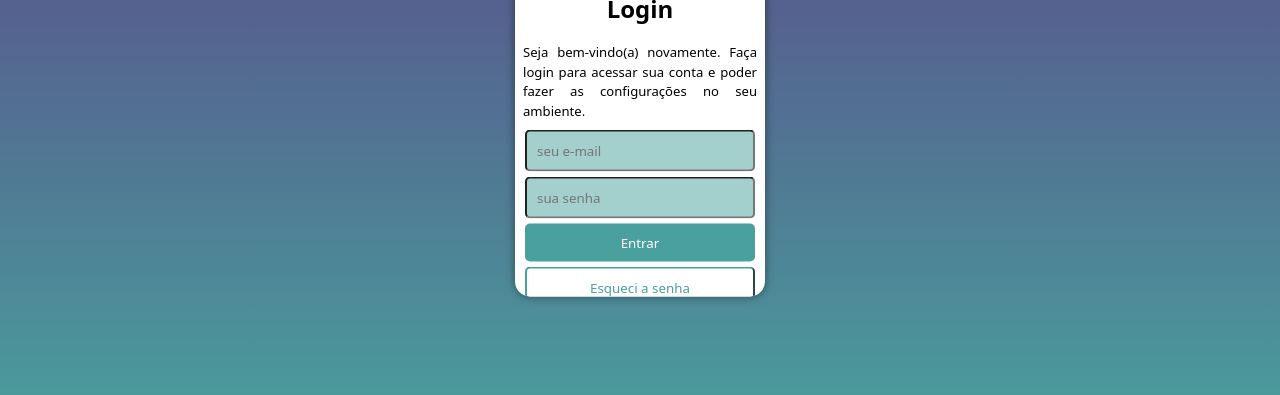
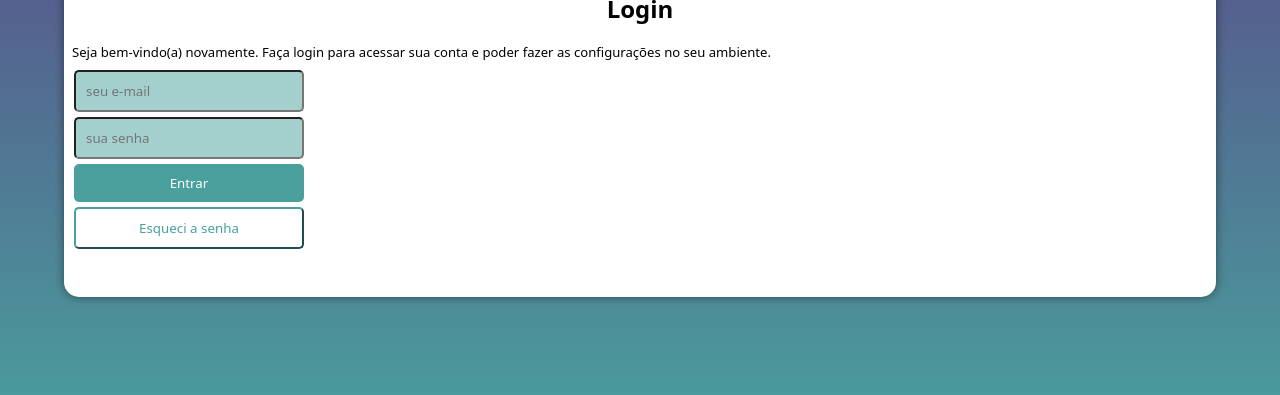
Before and after one commit to sabrinapavelquesi/projeto-login, a plain HTML site: page index.html in a window 1280 px wide. Shown: the part 361-756 px from the top of the page. Drawn offline with Linux system fonts and the light colour scheme.

Commit message:
update style

```diff
--- a/index.html
+++ b/index.html
@@ -7,6 +7,7 @@
     <meta name="viewport" content="width=device-width, initial-scale=1.0">
     <title>Login</title>
     <link rel="stylesheet" href="styles/style-first-mobile.css">
+    <link rel="stylesheet" href="styles/media-query.css">
 </head>
 
 <body>
--- /dev/null
+++ b/styles/media-query.css
@@ -0,0 +1,19 @@
+@charset 'UTF-8';
+
+@media screen and (min-width: 768px) {
+    section {
+        width: 90vw;
+    }
+
+    #imagem {
+        display: block;
+    }
+
+    #formulario {
+        display: block;
+    }
+}
+
+@media screen and (min-width: 992px) {
+
+}
--- a/styles/style-first-mobile.css
+++ b/styles/style-first-mobile.css
@@ -16,6 +16,9 @@ html, body {
     background-image: linear-gradient(#5f2c82, #49a09d);
     height: 100%;
     width: 100%;
+    display: flex;
+    justify-content: center;
+    align-items: center;
 }
 
 section {
@@ -24,16 +27,15 @@ section {
     height: 515px;
     border-radius: 15px;
     box-shadow: 0px 0px 10px rgba(0, 0, 0, 0.450);
+    overflow: hidden;
 
-    position: absolute;
+    /* position: absolute;
     top: 50%;
     left: 50%;
-    transform: translate(-50%, -50%);
-    overflow: hidden;
+    transform: translate(-50%, -50%); */
 }
 
 #imagem {
-    display: block;
     background: #5f2c82 url(../imagens/imagem-login.jpg);
     background-size: cover;
     height: 200px;
@@ -45,7 +47,6 @@ section {
 }
 
 #formulario > p {
-    display: block;
     font-size: 0.82em;
     line-height: 1.5;
     padding: 8px;
@@ -59,7 +60,6 @@ form > p {
 
 #ie-mail {
     background-color: #49a09d81;
-    position: relative;
     width: 230px;
     padding: 10px;
     border-radius: 5px;
@@ -67,7 +67,6 @@ form > p {
 
 #isenha {
     background-color: #49a09d81;
-    position: relative;
     width: 230px;
     padding: 10px;
     border-radius: 5px;
```
